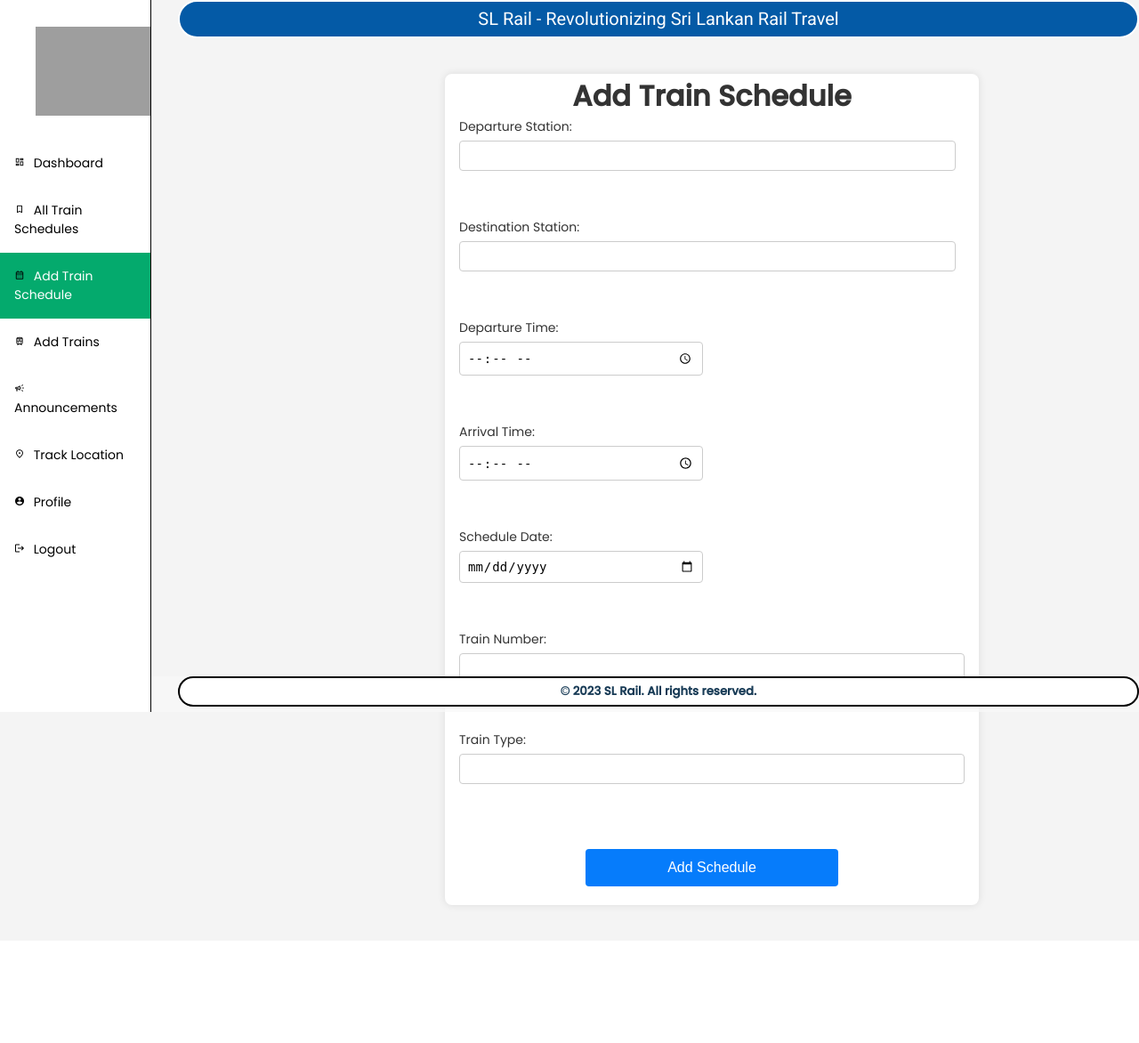
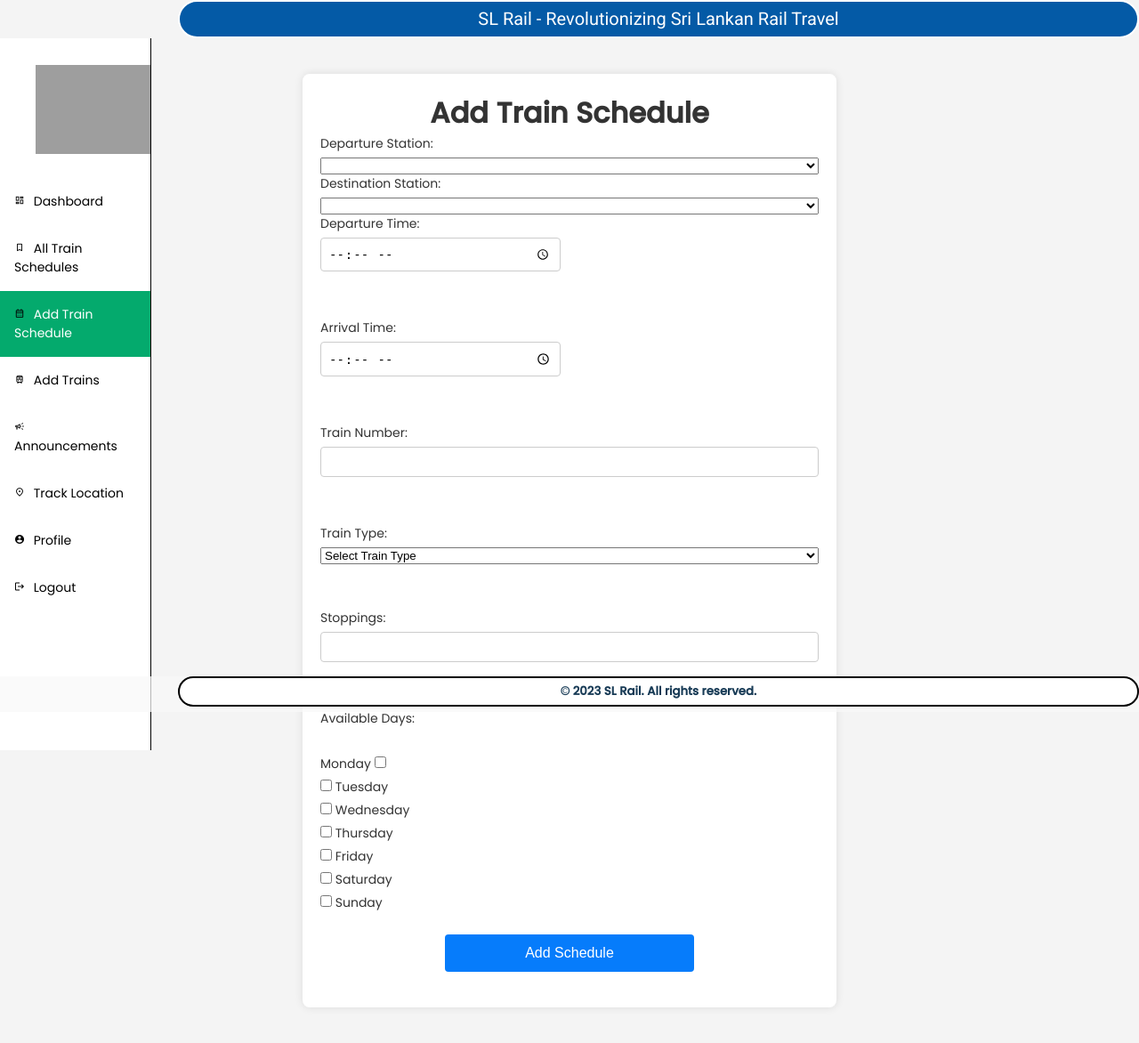
Before and after one commit to nimdz/SLRail, a PHP site: template app/views/StationMaster/schedule_form.php in a window 1280 px wide. Shown: the whole page at 89% size. Before the commit the page ends 1024 px from the top, so only its background shows below. Run offline with PHP 8.4, Linux system fonts and the light colour scheme; the template is opened without the code that fills it, so the values that code supplies are empty; grey boxes are pictures that could not be loaded.

Commit message:
Update schedule form

```diff
--- a/app/views/StationMaster/schedule_form.php
+++ b/app/views/StationMaster/schedule_form.php
@@ -8,17 +8,17 @@ $activeLink = 'addSchedule';
 <head>
     <meta charset="UTF-8">
     <meta name="viewport" content="width=device-width, initial-scale=1.0">
-    <link rel="stylesheet" href="/SlRail/public/css/scheduleform.css">
-    <link rel="stylesheet" href="/SlRail/public/css/sidebar.css">
+    <link rel="stylesheet" href="/SlRail/public/css/StationMaster/scheduleform.css">
+    <!--<link rel="stylesheet" href="/SlRail/public/css/StationMaster/sidebar.css">-->
 
     <title>Add Train Schedule</title>
     <style>
-        .container1{
+        /*.container1{
             margin-top: 40px;
             width:600px;
             height:auto;
-            margin-left: 500px;
-        }
+            margin-left: 1000px;
+        }*/
     </style>
 
 </head>
@@ -35,10 +35,14 @@ $activeLink = 'addSchedule';
     <h2>Add Train Schedule</h2>
         <form action="/SlRail/trainschedule/addSchedule" method="post">
             <label for="departure_station">Departure Station:</label>
-            <input type="text" name="departure_station" id="departure_station" required><br><br>
+            <!--<input type="text" name="departure_station" id="departure_station" required><br><br>-->
+            <select id="From" name="departure_station" required>
+            </select> <script src="/SlRail/public/Js/stations.js" type="text/javascript"></script>
 
             <label for="destination_station">Destination Station:</label>
-            <input type="text" name="destination_station" id="destination_station" required><br><br>
+            <!--<input type="text" name="destination_station" id="destination_station" required><br><br>-->
+            <select id="destination" name="destination_station" required>
+            </select> <script src="/SlRail/public/Js/stations.js" type="text/javascript"></script>
 
             <label for="departure_time">Departure Time:</label>
             <input type="time" name="departure_time" id="departure_time" required><br><br>
@@ -46,14 +50,51 @@ $activeLink = 'addSchedule';
             <label for="arrival_time">Arrival Time:</label>
             <input type="time" name="arrival_time" id="arrival_time" required><br><br>
 
-            <label for="schedule_date">Schedule Date:</label>
-            <input type="date" name="schedule_date" id="schedule_date" required><br><br>
-
             <label for="train_number">Train Number:</label>
             <input type="number" name="train_number" id="train_number" required><br><br>
 
             <label for="train_type">Train Type:</label>
-            <input type="text" name="train_type" id="train_type" required><br><br>
+<select id="train_type" name="train_type" required>
+<option value="" disabled selected>Select Train Type</option>
+    <option value="Express">Express</option>
+    <option value="Intercity">Intercity</option>
+    <option value="Slow">Slow</option>
+</select>
+<br><br>
+
+
+            <label for="stoppings">Stoppings:</label>
+            <input type="text" name="stoppings" id="stoppings" required><br><br>
+
+            <label>Available Days:</label><br>
+            <label class="checkbox-label">Monday
+    <input type="checkbox" name="monday" value="1">
+    <span class="checkmark"></span>
+    </label>
+    <label class="checkbox-label">
+    <input type="checkbox" name="tuesday" value="1"> Tuesday<br>
+    <span class="checkmark"></span>
+    </label>
+    <label class="checkbox-label">
+    <input type="checkbox" name="wednesday" value="1"> Wednesday<br>
+    <span class="checkmark"></span>
+    </label>
+    <label class="checkbox-label">
+    <input type="checkbox" name="thursday" value="1"> Thursday<br>
+    <span class="checkmark"></span>
+    </label>
+    <label class="checkbox-label">
+    <input type="checkbox" name="friday" value="1"> Friday<br>
+    <span class="checkmark"></span>
+    </label>
+    <label class="checkbox-label">
+    <input type="checkbox" name="saturday" value="1"> Saturday<br>
+    <span class="checkmark"></span>
+    </label>
+    <label class="checkbox-label">
+    <input type="checkbox" name="sunday" value="1"> Sunday<br>
+    <span class="checkmark"></span>
+    </label>
 
             <center><button type="submit">Add Schedule</button></center>
         </form>
```
